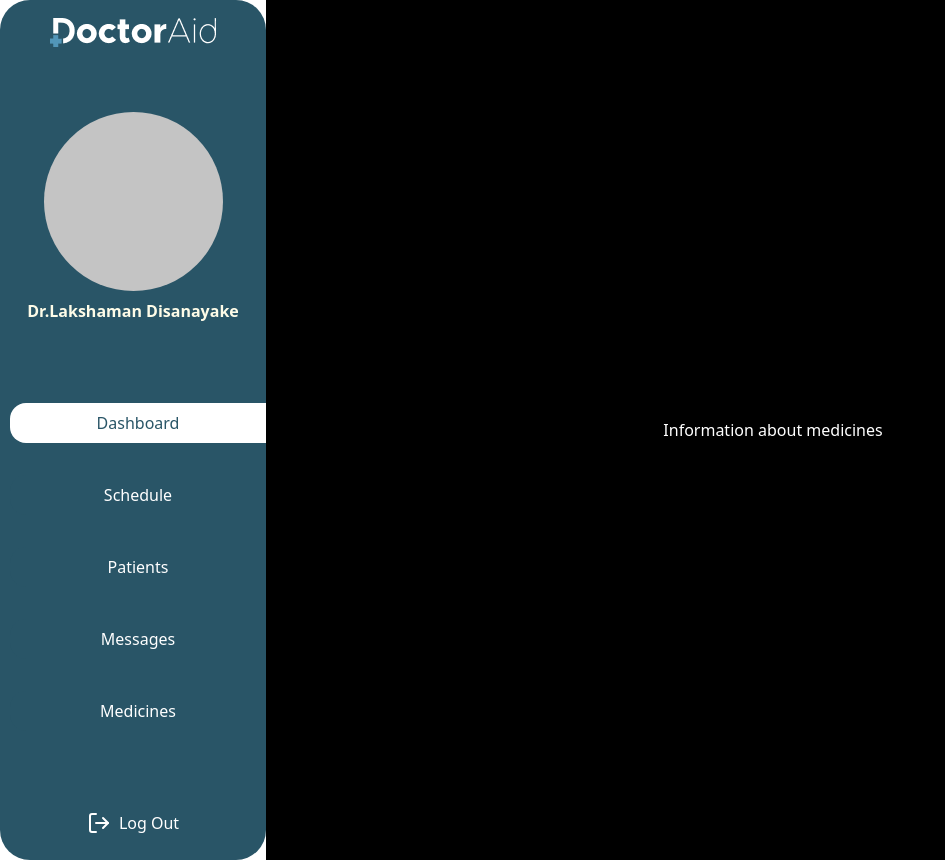
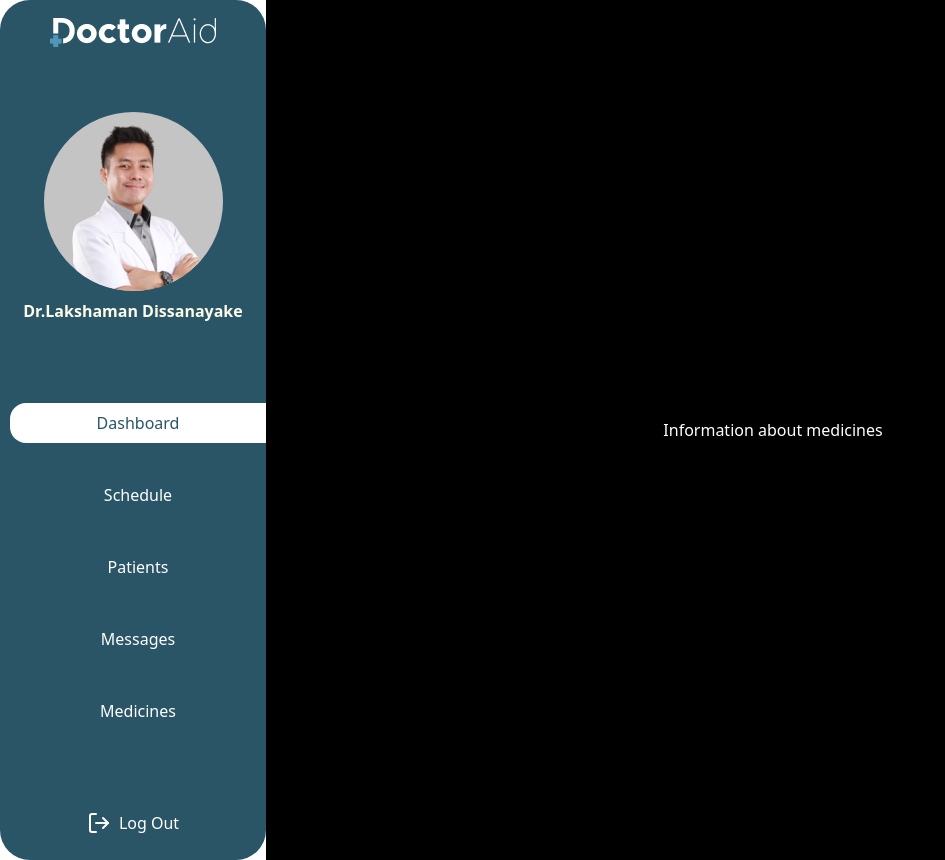
Before and after one commit to DoctorAid/doctoraid-main, a React (Vite) app in the folder doctors-dashboard/: page /medicines in a window 1280 px wide. Shown: the whole page, without its empty margins (0-945 px from the left). Built offline with nearby package versions, Linux system fonts and the light colour scheme.

Commit message:
navigation image updated

```diff
--- a/doctors-dashboard/src/assets/components/Navigation.jsx
+++ b/doctors-dashboard/src/assets/components/Navigation.jsx
@@ -14,9 +14,11 @@ function Navigation() {
         </div>
 
         <div className='flex flex-col gap-2 justify-center items-center'>
-          <div className="w-[179px] h-[179px] bg-[#c4c4c4] rounded-full" />
+          <div className="w-[179px] h-[179px] bg-[#c4c4c4] rounded-full overflow-hidden" >
+            <img src='/Images/doc-image.png' className="w-full h-full object-cover"/>
+          </div>
           <div className='font-semibold text-yellow-50'>
-            <p>Dr.Lakshaman Disanayake</p>
+            <p>Dr.Lakshaman Dissanayake</p>
           </div>
         </div>
 
```
Also changed, not shown: doctors-dashboard/public/Images/doc-image.png (added).
